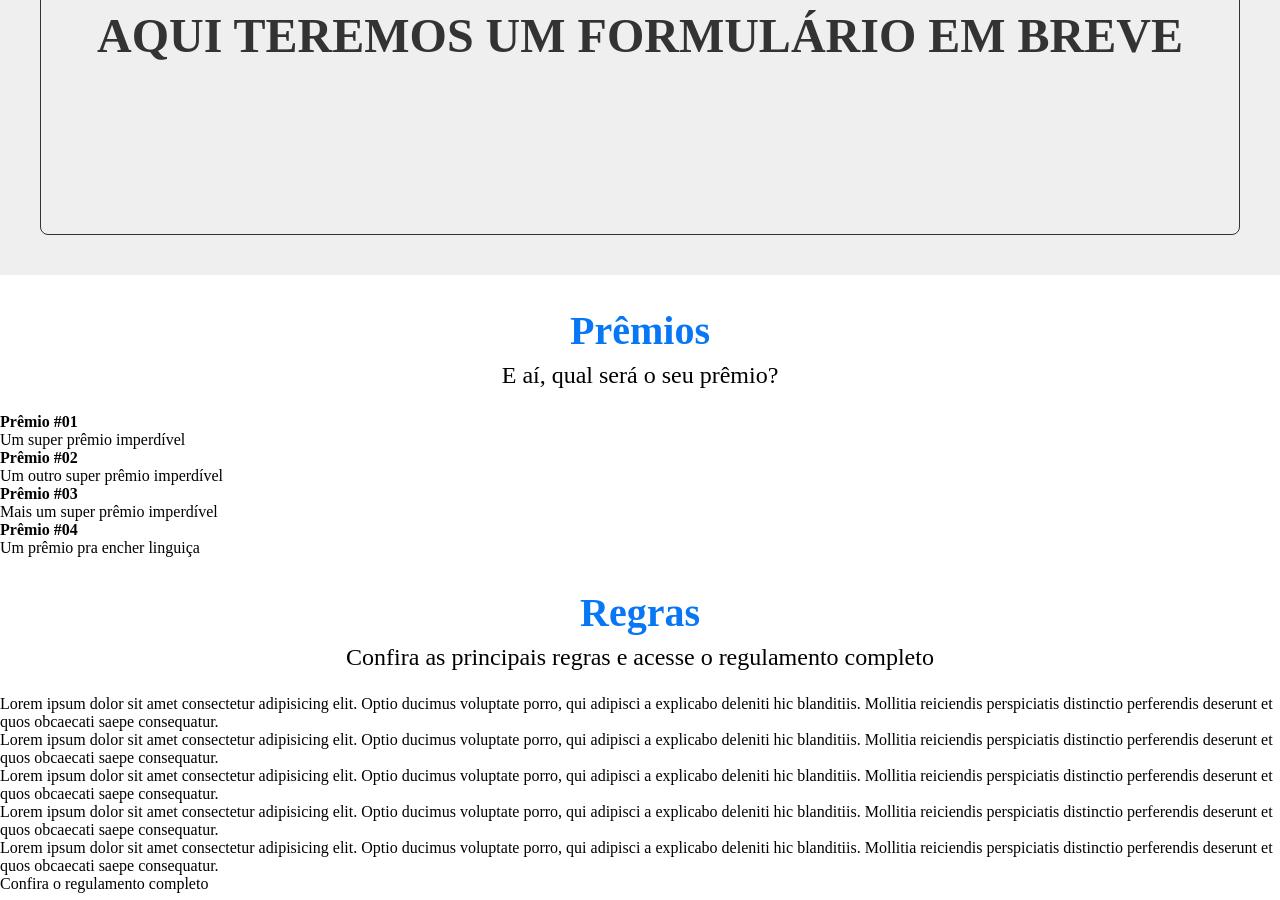
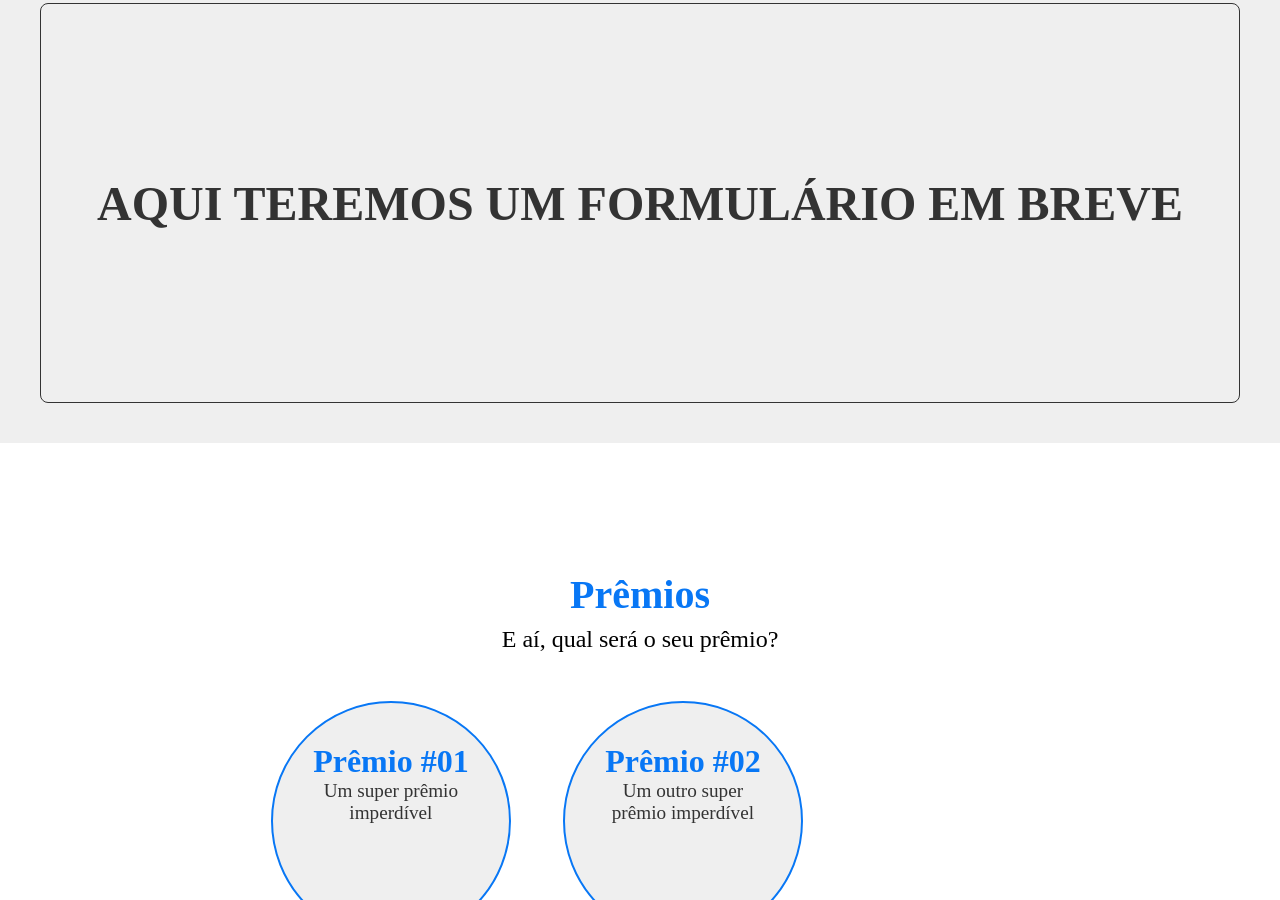
Before and after one commit to Marcelo-Diament/pratica-HTML-CSS-02-Landing-Page, a plain HTML site: page index.html in a window 1280 px wide. Shown: the part 1900-2800 px from the top of the page. Drawn offline with Linux system fonts and the light colour scheme.

Commit message:
feature: premios [feature/02-estilo-inicial]

```diff
--- a/assets/stylesheet/style.css
+++ b/assets/stylesheet/style.css
@@ -92,6 +92,10 @@ header ul li a:hover {
   padding: 24px 32px;
 }
 
+#vantagens {
+  padding: 96px 16px 16px;
+}
+
 #vantagens .vantagem {
   background-color: var(--azul);
   color: white;
@@ -114,7 +118,7 @@ header ul li a:hover {
 
 #inscricao {
   background-color: var(--bg-light);
-  padding: 40px;
+  padding: 96px 40px 40px;
 }
 
 #inscricao h3 {
@@ -126,3 +130,36 @@ header ul li a:hover {
   line-height: 50vh;
   text-align: center;
 }
+
+#premios {
+  padding: 96px 16px 16px;
+}
+
+#premios .premios-container {
+  margin: auto;
+  max-width: 100%;
+  min-width: 50%;
+  width: 63%;
+}
+
+#premios .premio {
+  background-color: var(--bg-light);
+  border: 2px solid var(--azul);
+  border-radius: 50%;
+  display: inline-block;
+  height: 240px;
+  margin: 24px;
+  padding: 40px;
+  text-align: center;
+  width: 240px;
+}
+
+#premios .premio h3 {
+  color: var(--azul);
+  font-size: 2rem;
+}
+
+#premios .premio p {
+  color: var(--chumbo);
+  font-size: 1.2rem;
+}
--- a/index.html
+++ b/index.html
@@ -60,6 +60,7 @@
     <section id="premios">
       <h2 class="titulo-topico">Prêmios</h2>
       <p class="descricao-topico">E aí, qual será o seu prêmio?</p>
+      <div class="premios-container">
         <article class="premio">
           <h3>Prêmio #01</h3>
           <p>Um super prêmio imperdível</p>
@@ -76,6 +77,7 @@
           <h3>Prêmio #04</h3>
           <p>Um prêmio pra encher linguiça</p>
         </article>
+      </div>
     </section>
     <section id="regras">
       <h2 class="titulo-topico">Regras</h2>
```
Lines whose indentation alone changed are shown as unchanged.
